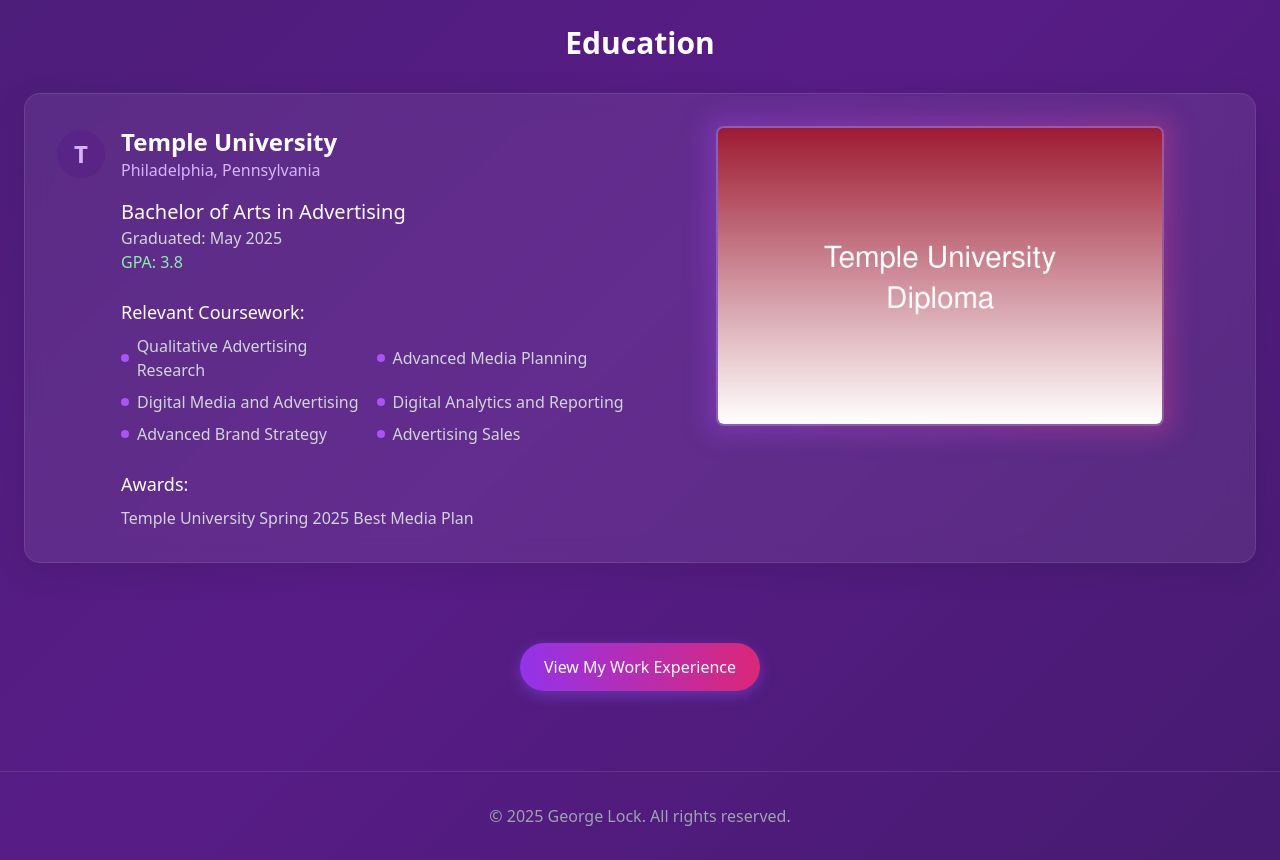
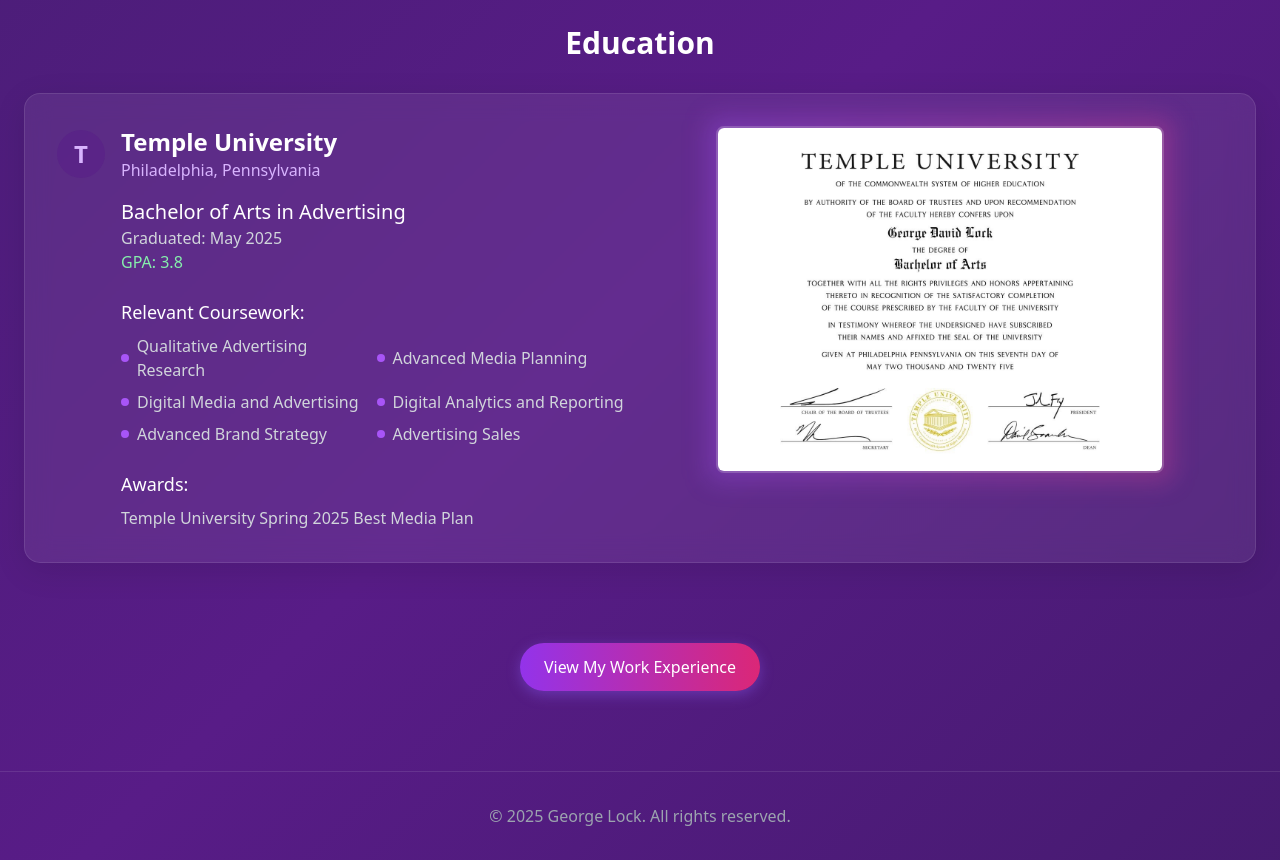
Before and after one commit to WFTaylor28/George-Port, a Next.js app: page /about in a window 1280 px wide. Shown: the part 1600-2460 px from the top of the page. Built offline with nearby package versions, Linux system fonts and the light colour scheme.

Commit message:
Add real diploma image (PNG) and update all references (.jpg -> .png)

```diff
--- a/public/index.html
+++ b/public/index.html
@@ -436,7 +436,7 @@
         <h3>Education</h3>
         <div class="education-item">
             <!-- Fixed image path with repository name for GitHub Pages -->
-            <img src="images/temple-diploma.jpg" alt="Temple University Diploma" style="max-width: 100%; border-radius: 8px; margin-bottom: 1rem;">
+            <img src="images/temple-diploma.png" alt="Temple University Diploma" style="max-width: 100%; border-radius: 8px; margin-bottom: 1rem;">
           <h4>Temple University</h4>
           <p>Bachelor's Degree in Advertising</p>
           <p>2019 - 2023</p>
--- a/src/app/about/page.tsx
+++ b/src/app/about/page.tsx
@@ -182,7 +182,7 @@
                 <div className="relative max-w-md mx-auto">
                   <div className="absolute -inset-2 bg-gradient-to-r from-purple-500/30 to-pink-500/30 rounded-lg blur-md"></div>
                   <img
-                    src="/images/temple-diploma.jpg"
+                    src="/images/temple-diploma.png"
                     alt="Temple University Diploma"
                     className="relative z-10 w-full h-auto rounded-lg border-2 border-white/20"
                   />
--- a/src/app/page.tsx
+++ b/src/app/page.tsx
@@ -78,7 +78,7 @@
               <div className="h-48 bg-gradient-to-br from-pink-500/20 to-orange-500/20 relative overflow-hidden">
                 <div className="absolute inset-0 flex items-center justify-center">
                   <img
-                    src="/images/temple-diploma.jpg"
+                    src="/images/temple-diploma.png"
                     alt="Temple University"
                     className="w-full h-full object-cover opacity-40"
                   />
--- a/src/data/education.ts
+++ b/src/data/education.ts
@@ -12,7 +12,7 @@
     "Advanced Brand Strategy",
     "Advertising Sales"
   ],
-  diplomaImage: "/images/temple-diploma.jpg",
+  diplomaImage: "/images/temple-diploma.png",
   diplomaDetails: {
     fullName: "George David Lock",
     conferredOn: "May 7, 2025",
```
Also changed, not shown: public/images/temple-diploma.png (added).
